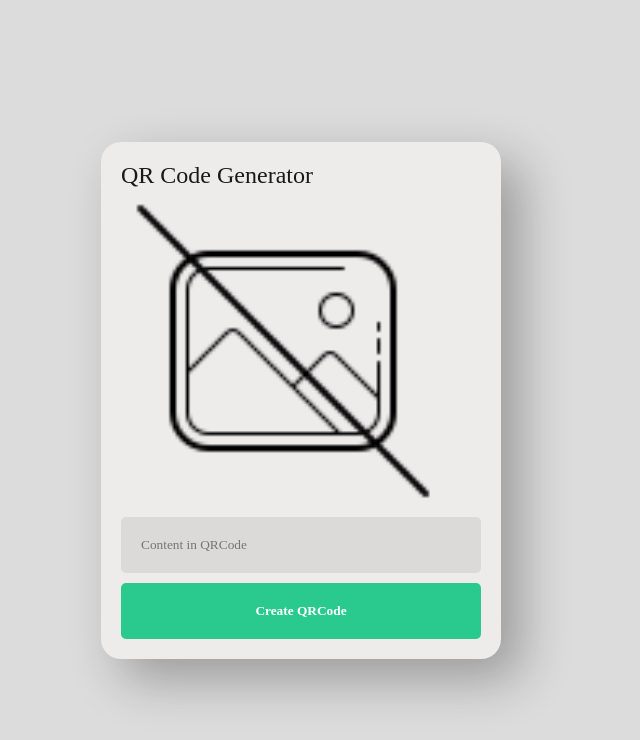
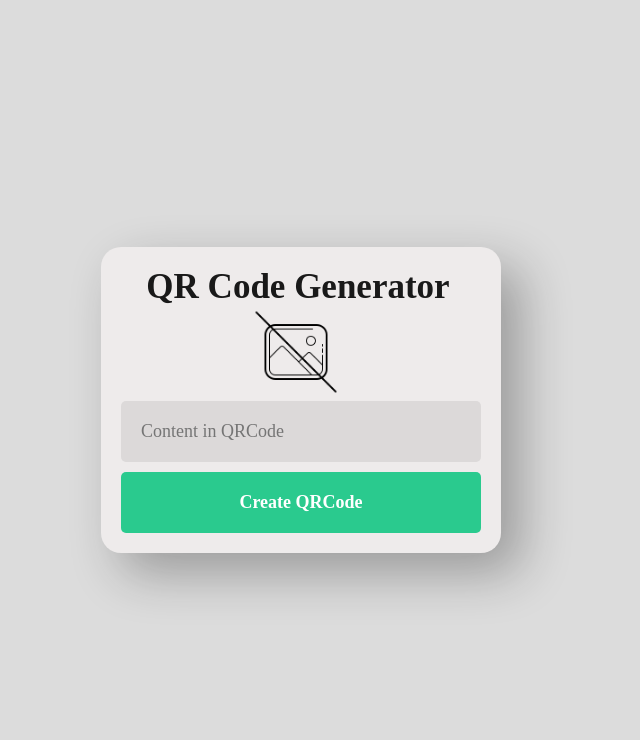
Before and after one commit to a-man1980/QR-code_generator, a plain HTML site: page index.html in a window 1280 px wide. Shown: the whole page, without its empty margins (339-979 px from the left). Drawn offline with Linux system fonts and the light colour scheme.

Commit message:
Update style.css

```diff
--- a/style.css
+++ b/style.css
@@ -16,13 +16,19 @@ body{
     box-sizing: border-box;
     border-radius: 20px;
     box-shadow: 20px 20px 50px #19191955;
+    display: flex;
+    flex-direction: column;
+    justify-content: center;
+    align-items: center;
 
 }
 
 .container h1{
     margin: 0;
-    font-size: x-large;
-    font-weight: 500;
+    margin-right: 6px;
+    font-size:35px;
+    font-weight: 900;
+
 }
 
 .container .image img{
@@ -50,6 +56,7 @@ body{
     border-radius: 5px;
     font-family: 'Times New Roman', Times, serif;
     outline: none;
+    font-size: 18px;
 }
 
 .form button{
@@ -62,4 +69,5 @@ body{
     border-radius: 5px;
     font-family: 'Times New Roman', Times, serif;
     font-weight: bold;
+    font-size: 18px;
 }
```
